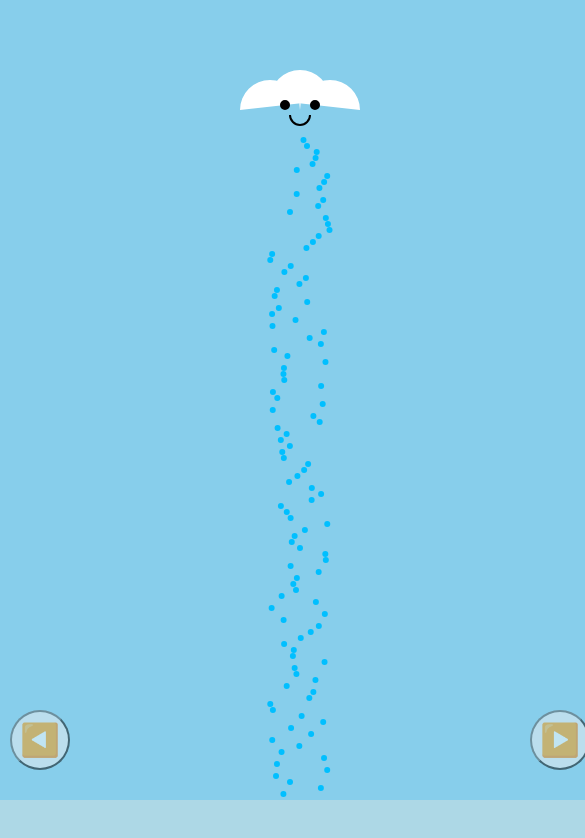
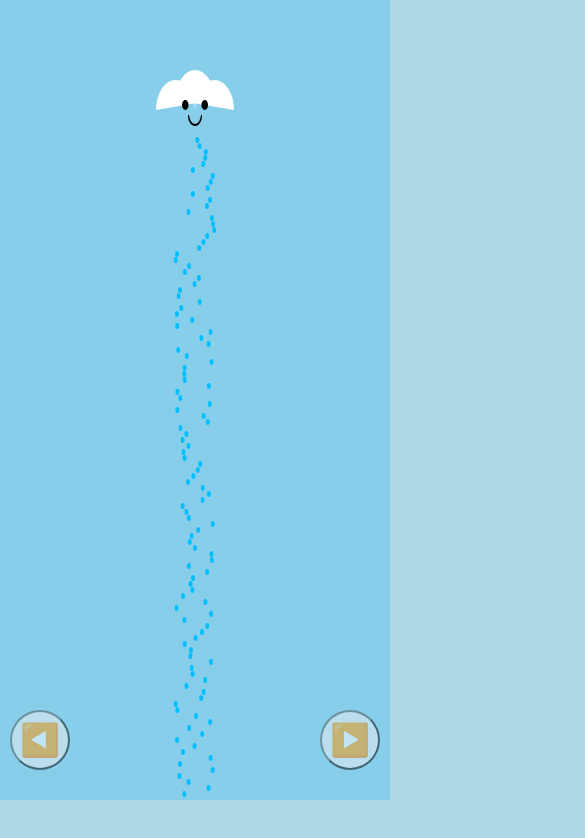
Before and after one commit to adamalix/vanessa-games, a React (Vite) app in the folder apps/clausy-the-cloud/: page / in a window 390 px wide. Shown: the top 838 px of the page, 585 px wide, since content can reach past the window. Built offline with nearby package versions, Linux system fonts and the light colour scheme.

Commit message:
style: improve mobile layout (#4)

```diff
--- a/apps/clausy-the-cloud/src/App.tsx
+++ b/apps/clausy-the-cloud/src/App.tsx
@@ -337,15 +337,13 @@ export default function App() {
 
   // Overlay touch buttons
   return (
-    <div
-      style={{
-        position: 'relative',
-        width: 600,
-        height: 800,
-        margin: '0 auto',
-      }}
-    >
-      <canvas ref={canvasRef} width={600} height={800} />
+    <div id="game-container">
+      <canvas
+        ref={canvasRef}
+        width={600}
+        height={800}
+        style={{ width: '100%', height: '100%' }}
+      />
       <button
         aria-label="Move Left"
         style={{
--- a/apps/clausy-the-cloud/src/style.css
+++ b/apps/clausy-the-cloud/src/style.css
@@ -1,11 +1,27 @@
+html,
+body,
+#root {
+  height: 100%;
+  margin: 0;
+}
+
 body {
-  margin: 0;
   overflow: hidden;
   background: #add8e6;
 }
 
+#game-container {
+  position: relative;
+  width: 100vw;
+  height: 100vh;
+  max-width: 600px;
+  max-height: 800px;
+  margin: 0 auto;
+}
+
 canvas {
   display: block;
-  margin: 0 auto;
+  width: 100%;
+  height: 100%;
   background: #87ceeb;
 }
```
